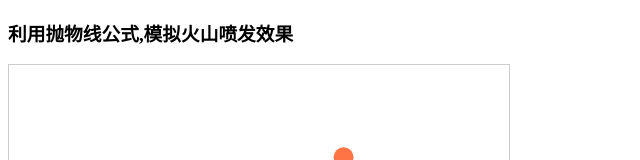
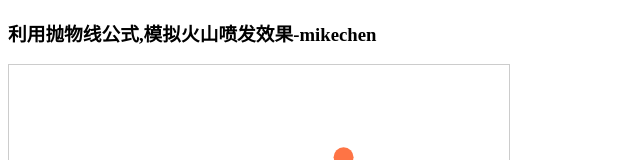
Before and after one commit to mike8625/volcano, a plain HTML site: page index.html in a window 1280 px wide. Shown: the top 160 px of the page, without its empty margins (0-640 px from the left). Drawn offline with Linux system fonts and the light colour scheme.

Commit message:
首页文字修改

```diff
--- a/index.html
+++ b/index.html
@@ -14,7 +14,7 @@
     </style>
   </head>
   <body >
-    <h3>利用抛物线公式,模拟火山喷发效果</h3>
+    <h3>利用抛物线公式,模拟火山喷发效果-mikechen</h3>
     <canvas id="cvs" width="500" height="400"></canvas>
     <script src="funParabola-c.js"></script>
     <script>
```
